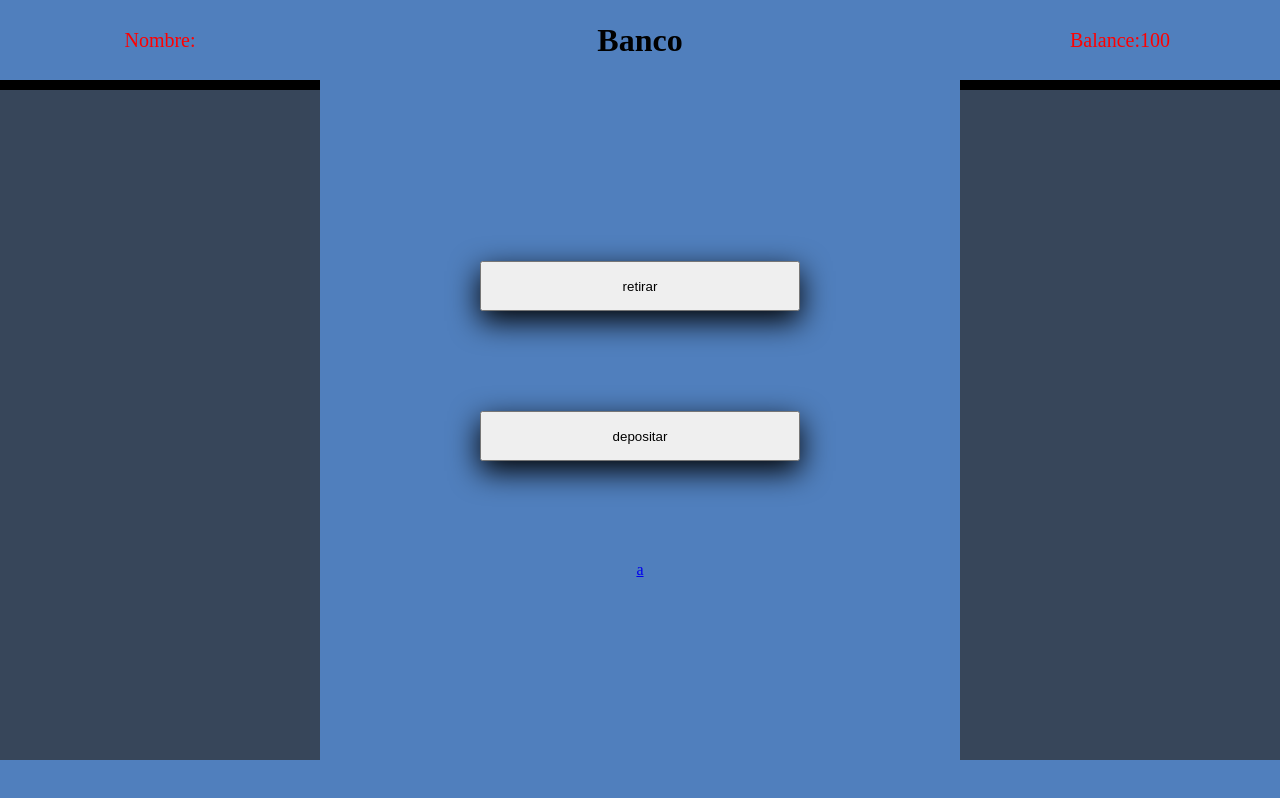
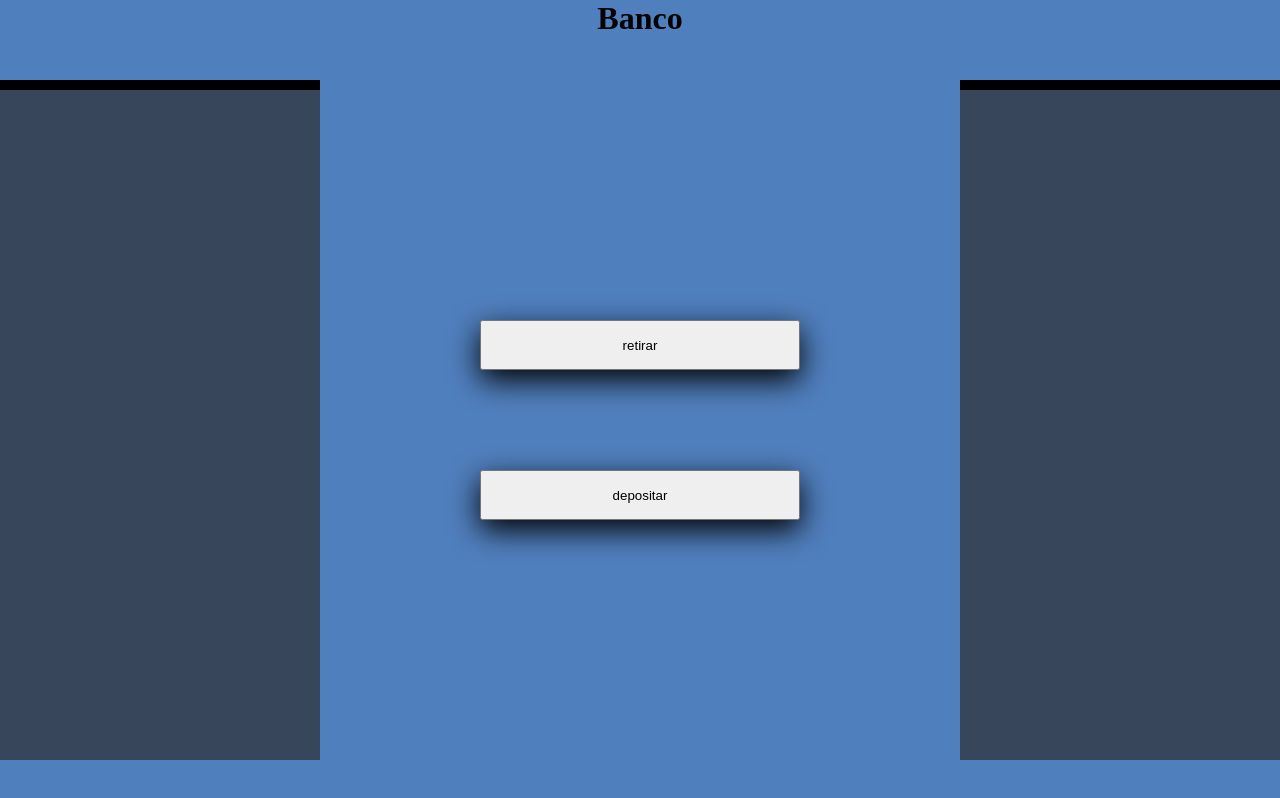
Before and after one commit to Nalboc/Entrega-JavaScript, a plain HTML site: page pages/pagina_inicio.html in a window 1280 px wide. Drawn offline with Linux system fonts and the light colour scheme.

Commit message:
recorte-codigo-sin-funcionar

```diff
--- a/css/style.css
+++ b/css/style.css
@@ -13,22 +13,14 @@ header{
     background-color: rgb(80, 127, 189);
     width: 100%;
     height: 100%;
-    display: grid;
-    grid-template-columns: 25% 50% 25%;
     align-items: center;
     justify-items: center;
     box-shadow: 0px 0px 0px 10px;
 }
-header h1{
-    justify-self: center;
-}
 .formulario button{
 margin-left: 78%;
 }
-header p{
-    color: red;
-    font-size: 20px;
-}
+
 main{
     height: 100%;
     width: 100%;
--- a/js/app.js
+++ b/js/app.js
@@ -75,10 +75,7 @@ if (document.getElementById("index")) {
     });
   });
 }
-if (document.getElementById("inicio")) {
-  const parrafoNombre = document.getElementById("nombre");
-  parrafoNombre.textContent = `Nombre:`;
-}
+
 function registrarse(nombre, contraseña) {
   cuentasRegistradasRecuperadas.push({
     nombre: nombre,
--- a/pages/pagina_inicio.html
+++ b/pages/pagina_inicio.html
@@ -8,17 +8,12 @@
 </head>
 <body id="inicio">
     <header>
-        <p id="nombre">nombre:nombre</p>
         <h1>Banco</h1>
-        <div>
-            <p>Balance:100</p>
-        </div>
     </header>
     <main>
         <section>
             <button>retirar</button>
             <button>depositar</button>
-            <a href="../index.html">a</a>
         </section>
     </main>
     <footer>
```
Also changed, not shown: index.html (+0 -1 lines).
